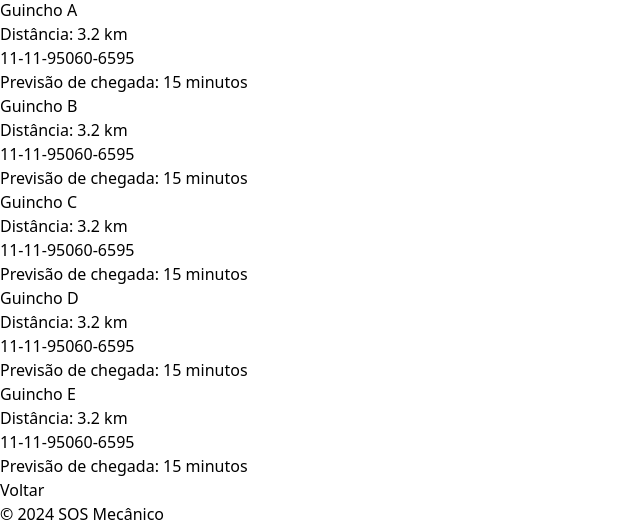
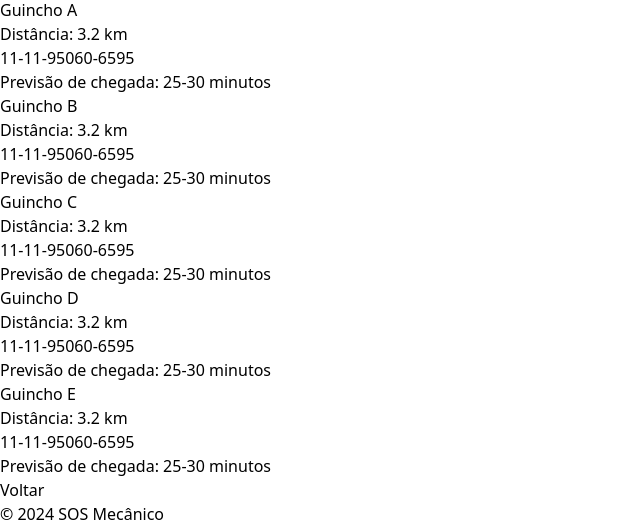
Before and after one commit to enzodam/ChallengeFront-React, a React (Vite) app: page /reboque in a window 1280 px wide. Shown: the part 365-888 px from the top of the page, without its empty margins (0-640 px from the left). Built offline with nearby package versions, Linux system fonts and the light colour scheme.

Commit message:
Conserto tempo estimado do reboque

```diff
--- a/src/pages/Reboque.tsx
+++ b/src/pages/Reboque.tsx
@@ -24,7 +24,7 @@ const Reboque: React.FC = () => {
                                 <p className="text-xl font-bold">Guincho {item}</p>
                                 <p>Distância: 3.2 km</p>
                                 <p>11-11-95060-6595</p>
-                                <p className="text-green-500">Previsão de chegada: 15 minutos</p>
+                                <p className="text-green-500">Previsão de chegada: 25-30 minutos</p>
                             </div>
                         </article>
                     ))}
```
